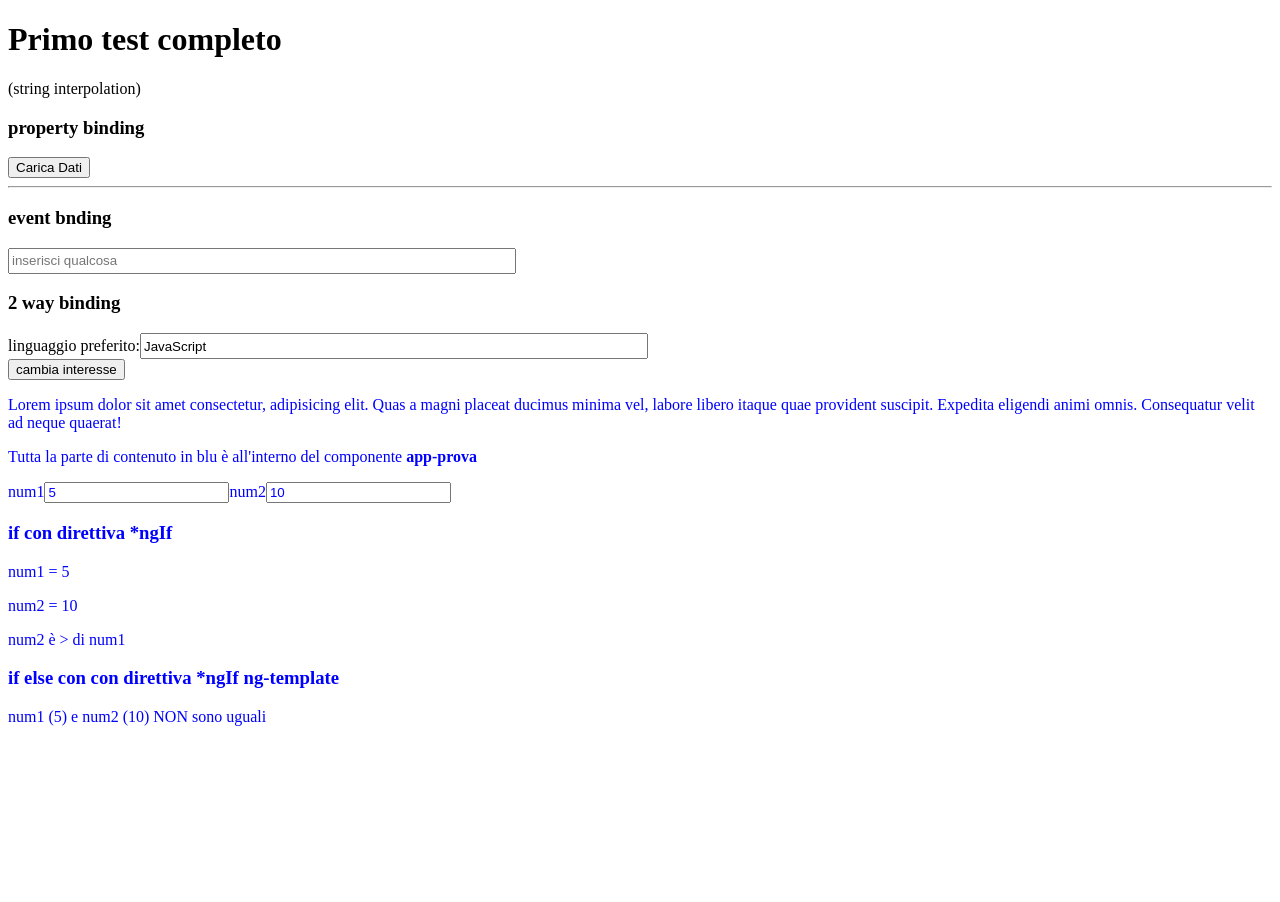
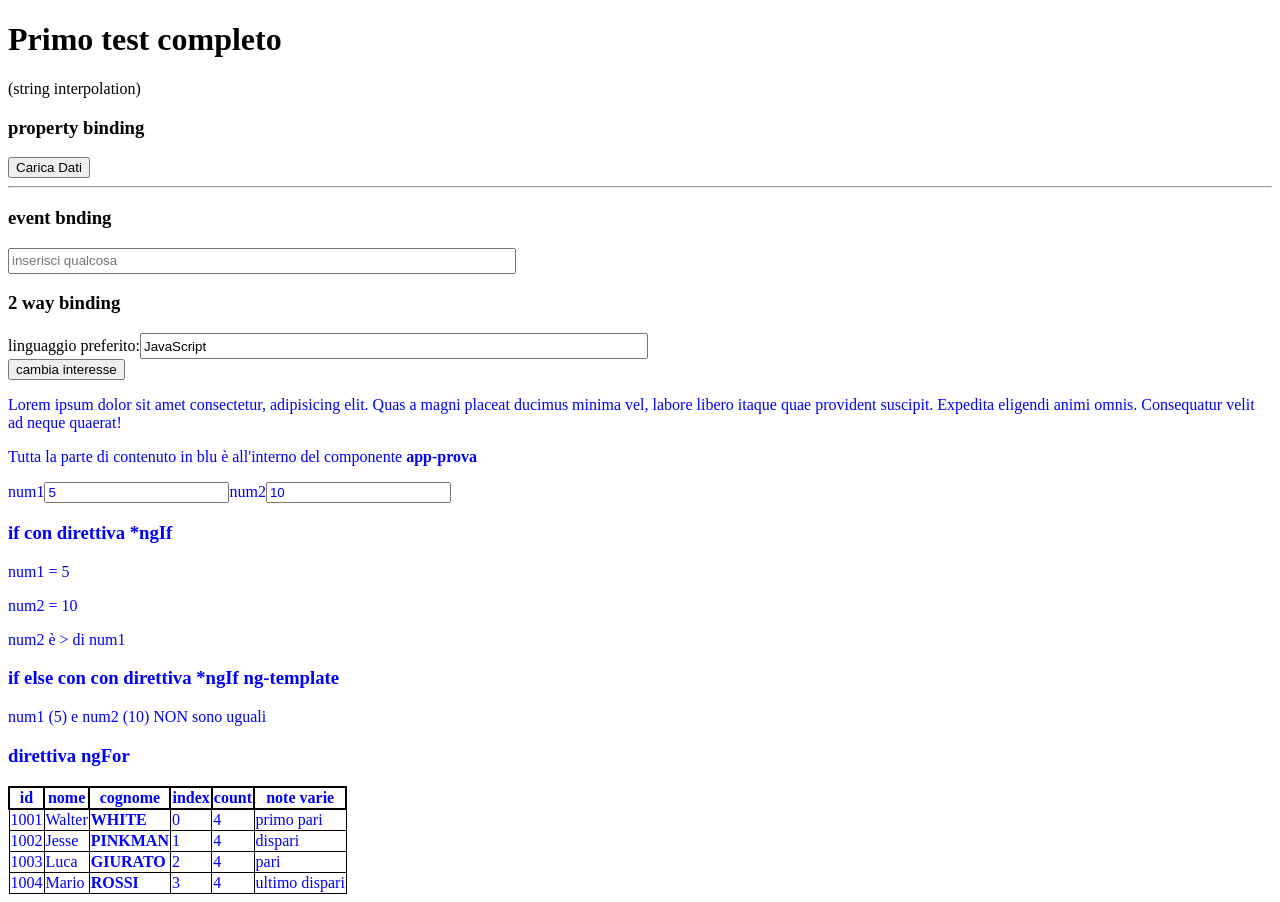
Before and after one commit to daniepa/ng-test-app, an Angular app: page / in a window 1280 px wide. Before the commit the page ends 800 px from the top, so only its background shows below. Built offline with nearby package versions, Linux system fonts and the light colour scheme.

Commit message:
add ngFor example with table persone

```diff
--- a/src/app/prova/prova.component.css
+++ b/src/app/prova/prova.component.css
@@ -1,3 +1,12 @@
 * {
   color: blue;
 }
+table {
+  border-collapse: collapse;
+}
+th {
+  border: 2px solid black;
+}
+td {
+  border: 1px solid black;
+}
--- a/src/app/prova/prova.component.html
+++ b/src/app/prova/prova.component.html
@@ -26,3 +26,32 @@
     num1 ({{num1}}) e num2 ({{num2}}) sono uguali
   </p>
 </ng-template>
+
+<h3>direttiva ngFor</h3>
+
+<table>
+  <thead>
+    <tr>
+      <th>id</th>
+      <th>nome</th>
+      <th>cognome</th>
+      <th>index</th>
+      <th>count</th>
+      <th>note varie</th>
+    </tr>
+  </thead>
+  <tbody>
+    <tr *ngFor="let p of persone; index as i, count as c, first as f, last as l, even as e, odd as o">
+      <td>{{ p.id }}</td>
+      <td>{{ p.nome }}</td>
+      <td><b>{{ p.cognome.toUpperCase() }}</b></td>
+      <td>{{ i }}</td>
+      <td>{{ c }}</td>
+      <td>
+        <span *ngIf="f">primo </span>
+        <span *ngIf="l">ultimo </span>
+        <span *ngIf="e">pari </span>
+        <span *ngIf="o">dispari</span>
+      </td>
+  </tbody>
+</table>
--- a/src/app/prova/prova.component.ts
+++ b/src/app/prova/prova.component.ts
@@ -16,6 +16,13 @@ export class ProvaComponent implements OnInit {
   num1 : number = 5;
   num2 : number = 10;
 
+  persone = [
+    { id: 1001, nome:'Walter', cognome: 'White' },
+    { id: 1002, nome:'Jesse', cognome: 'Pinkman' },
+    { id: 1003, nome:'Luca', cognome: 'Giurato' },
+    { id: 1004, nome:'Mario', cognome: 'Rossi' }
+  ];
+
   ngOnInit() {
   }
 
```
